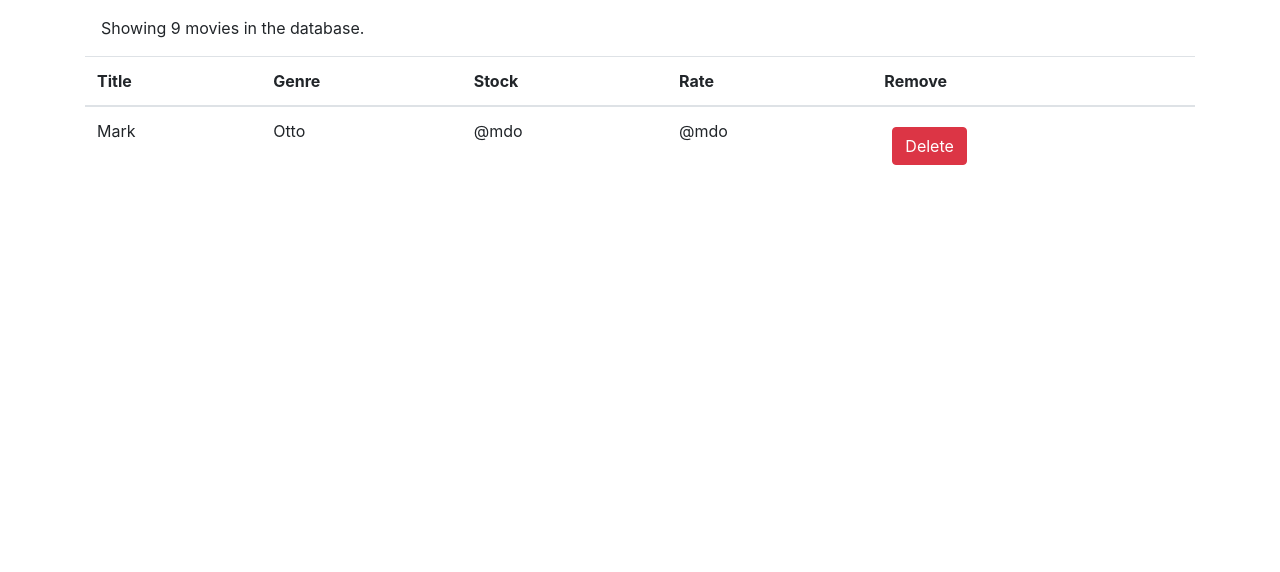
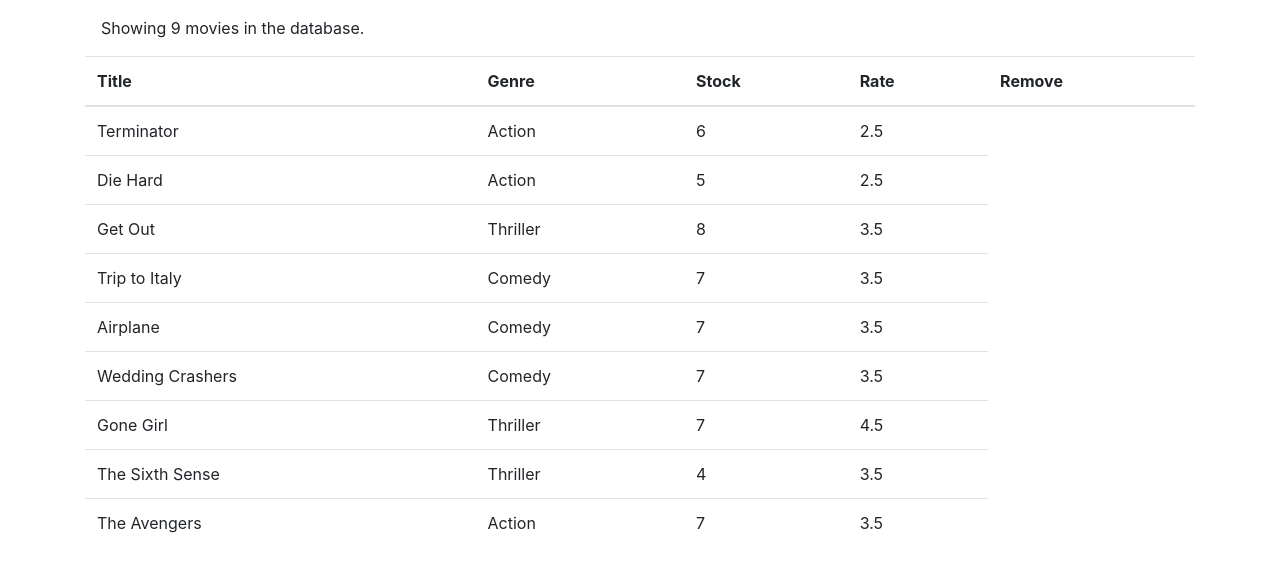
Before and after one commit to Patrikrizek/react-vidly, a React (Create React App) app: page / in a window 1280 px wide. Shown: the top 572 px of the page. Built offline with nearby package versions, Linux system fonts and the light colour scheme.

Commit message:
Render Movies Component Dynamically

```diff
--- a/src/Movies.jsx
+++ b/src/Movies.jsx
@@ -21,13 +21,12 @@
                         </tr>
                     </thead>
                     <tbody>
-                        <tr>
-                            <td>Mark</td>
-                            <td>Otto</td>
-                            <td>@mdo</td>
-                            <td>@mdo</td>
-                            <td><button className='btn btn-danger m-2'>Delete</button></td>
-                        </tr>
+                        {this.state.movies.map(movie => <tr key={movie._id}>
+                            <td>{movie.title}</td>
+                            <td>{movie.genre.name}</td>
+                            <td>{movie.numberInStock}</td>
+                            <td>{movie.dailyRentalRate}</td>
+                        </tr>)}
                     </tbody>
                 </table>
             </React.Fragment>
```
